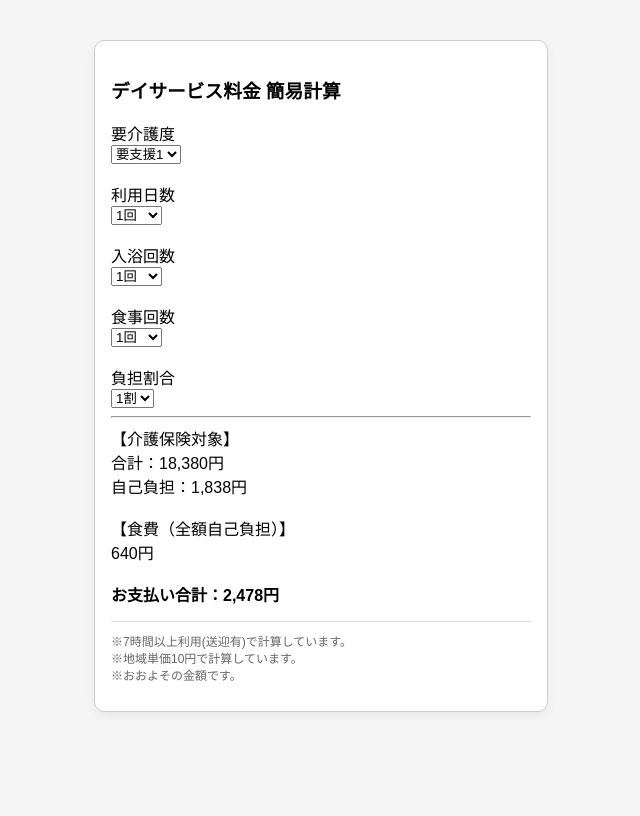
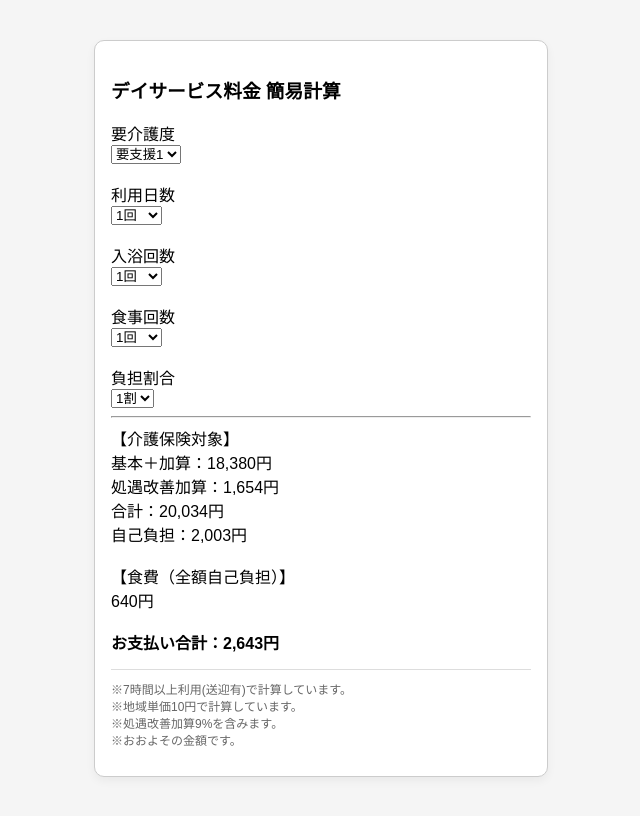
Before and after one commit to daymori1980-crypto/ryoukinzidoukeisan, a plain HTML site: page index.html in a window 1280 px wide. Shown: the whole page, without its empty margins (319-959 px from the left). Drawn offline with Linux system fonts and the light colour scheme.

Commit message:
Update index.html

```diff
--- a/index.html
+++ b/index.html
@@ -20,7 +20,6 @@
 
   <h3>デイサービス料金 簡易計算</h3>
 
-  <!-- 要介護度 -->
   <label>要介護度</label><br>
   <select id="level">
     <option value="17980">要支援1</option>
@@ -63,15 +62,15 @@
   <p style="font-size:12px;color:#666;margin-top:15px;border-top:1px solid #ddd;padding-top:10px;">
 ※7時間以上利用(送迎有)で計算しています。<br>
 ※地域単価10円で計算しています。<br>
+※処遇改善加算9%を含みます。<br>
 ※おおよその金額です。
 </p>
 </div>
 
 <script>
-// 地域単価
 const UNIT_PRICE = 10;
+const IMPROVEMENT_RATE = 0.09; // 9%
 
-// 回数セレクト生成
 function fill(id){
   const s=document.getElementById(id);
   for(let i=1;i<=31;i++){
@@ -85,7 +84,6 @@ fill("days");
 fill("bath");
 fill("meal");
 
-// 計算処理
 function calc(){
 
   const levelSelect = document.getElementById("level");
@@ -97,39 +95,45 @@ function calc(){
   let meal = Number(document.getElementById("meal").value);
   const rate = Number(document.getElementById("rate").value);
 
-  // 回数の整合性
   bath = Math.min(bath, days);
   meal = Math.min(meal, days);
 
-  // 要支援判定
   const isSupport = ["要支援1","要支援2"].includes(levelText);
 
   let base = 0;
 
   if(isSupport){
-    base = levelValue; // 月額
+    base = levelValue;
   }else{
-    base = levelValue * days; // 日額×日数
+    base = levelValue * days;
   }
 
-  // 入浴（40単位）
+  // 入浴
   const bathAdd = bath * 40 * UNIT_PRICE;
+
+  // 介護保険対象（加算前）
+  const careTotal = base + bathAdd;
+
+  // ★ 処遇改善加算
+  const improvement = Math.round(careTotal * IMPROVEMENT_RATE);
+
+  // 加算込み
+  const careTotalWithAdd = careTotal + improvement;
+
+  // 自己負担
+  const userCare = Math.round(careTotalWithAdd * rate);
 
   // 食費
   const mealCost = meal * 640;
-
-  // 介護保険対象
-  const careTotal = base + bathAdd;
-
-  // 自己負担
-  const userCare = Math.round(careTotal * rate);
 
   // 総額
   const totalPay = userCare + mealCost;
 
   document.getElementById("result").innerHTML =
     "【介護保険対象】<br>" +
-    "合計：" + careTotal.toLocaleString() + "円<br>" +
+    "基本＋加算：" + careTotal.toLocaleString() + "円<br>" +
+    "処遇改善加算：" + improvement.toLocaleString() + "円<br>" +
+    "合計：" + careTotalWithAdd.toLocaleString() + "円<br>" +
     "自己負担：" + userCare.toLocaleString() + "円<br><br>" +
 
     "【食費（全額自己負担）】<br>" +
@@ -138,12 +142,10 @@ function calc(){
     "<b>お支払い合計：" + totalPay.toLocaleString() + "円</b>";
 }
 
-// 自動計算
 document.querySelectorAll("select").forEach(s=>{
   s.addEventListener("change", calc);
 });
 
-// 初期表示
 calc();
 
 </script>
```
